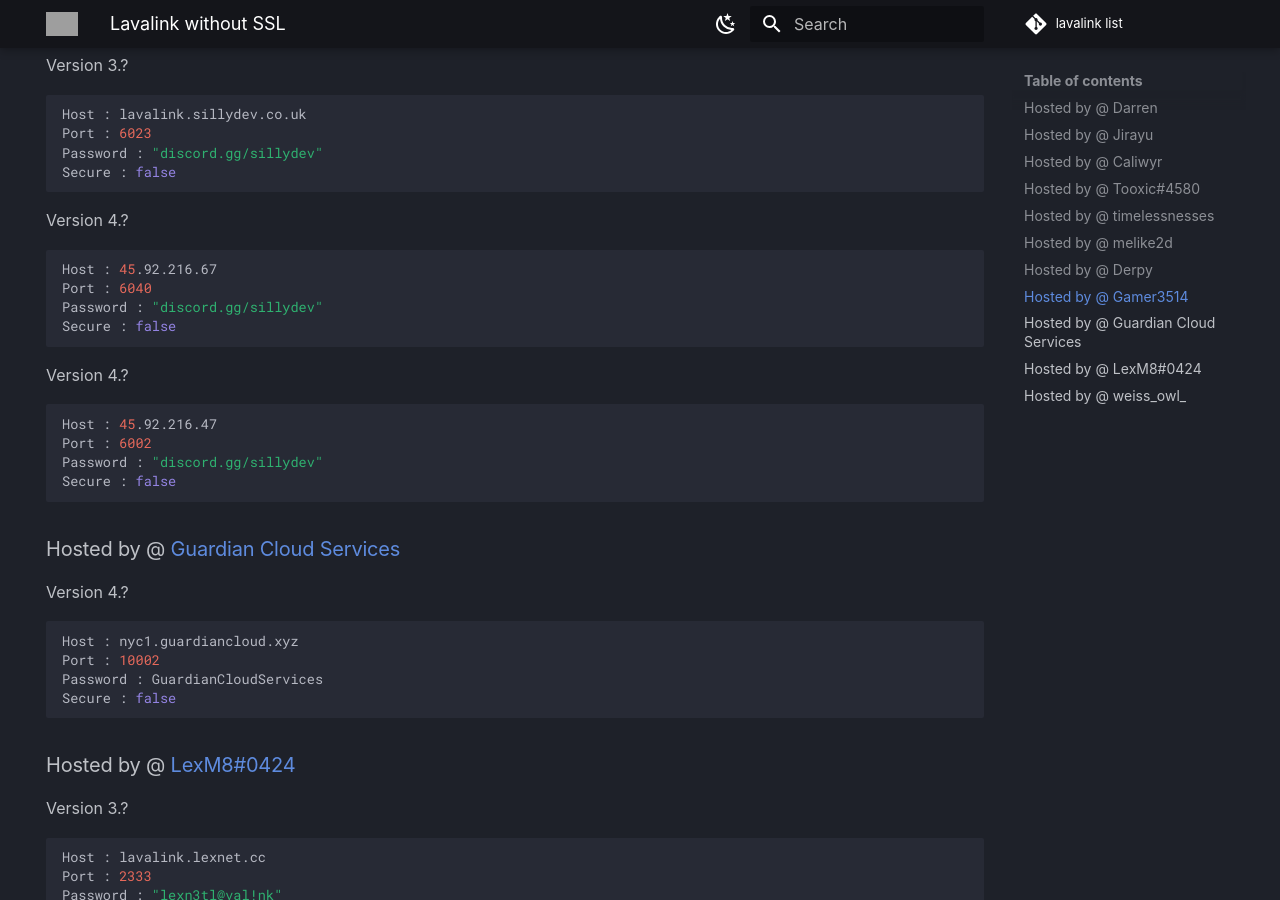
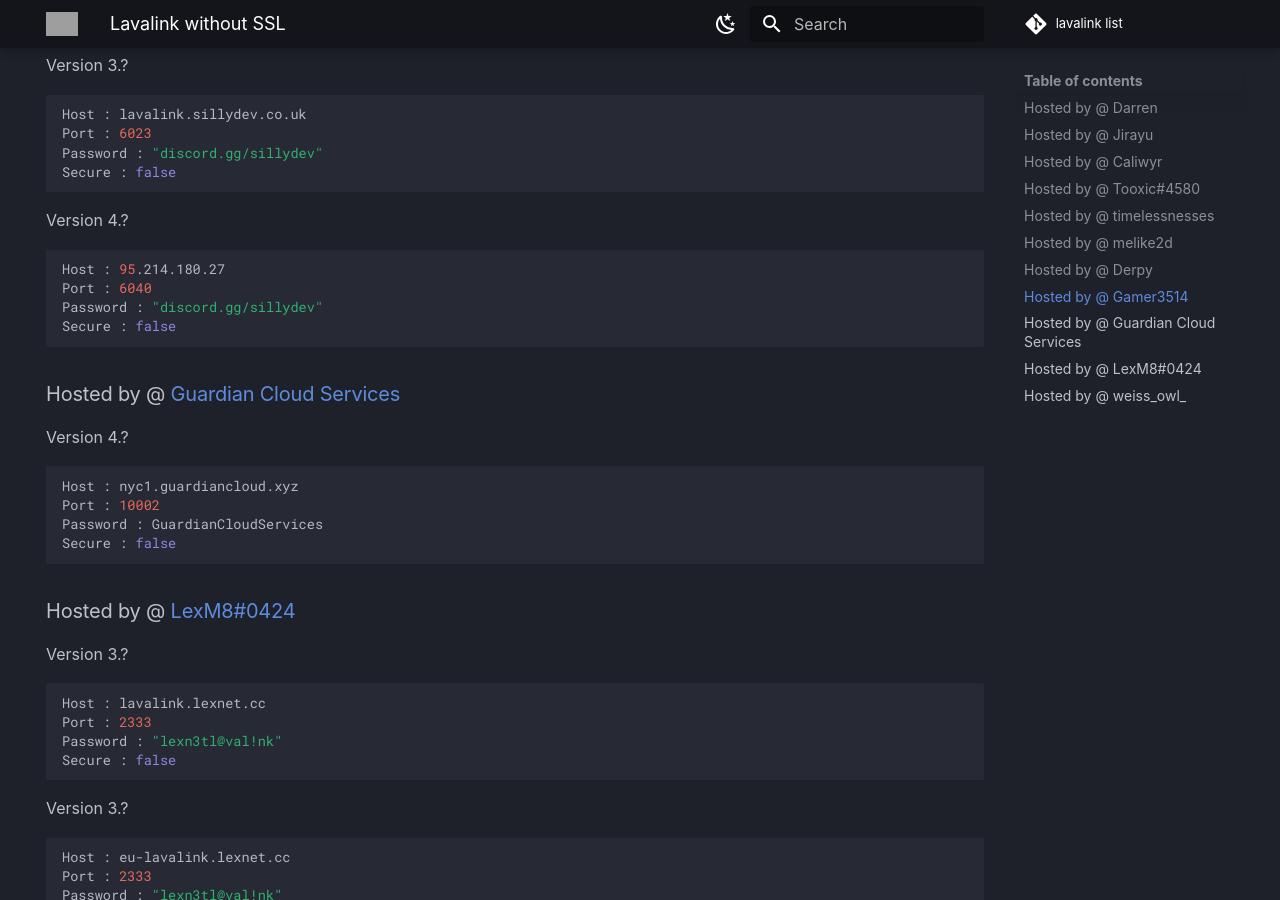
Before and after one commit to DarrenOfficial/lavalink-list, an MkDocs documentation site: the page built from docs/NoSSL/lavalink-without-ssl.md, in a window 1280 px wide and 900 px high, scrolled down 1899 px. Built offline with MkDocs 1.6.1 and Material for MkDocs 9.7.7, drawn with Linux system fonts in a browser that asks for light colours; comment, search, counter and statistics services are not loaded; a style sheet for code colours, icons or effects is not loaded; grey boxes are pictures that could not be loaded.

Commit message:
Update lavalink-without-ssl.md (#407)
Remove broken lavalink and change ip on another

````diff
--- a/docs/NoSSL/lavalink-without-ssl.md
+++ b/docs/NoSSL/lavalink-without-ssl.md
@@ -90,16 +90,8 @@ Secure : false
 
 Version 4.?
 ```bash
-Host : 45.92.216.67
+Host : 95.214.180.27
 Port : 6040
-Password : "discord.gg/sillydev"
-Secure : false
-```
-
-Version 4.?
-```bash
-Host : 45.92.216.47
-Port : 6002
 Password : "discord.gg/sillydev"
 Secure : false
 ```
````
